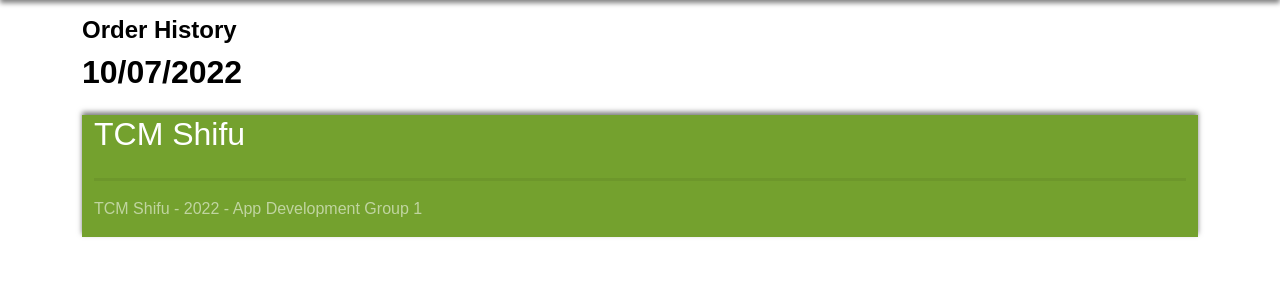
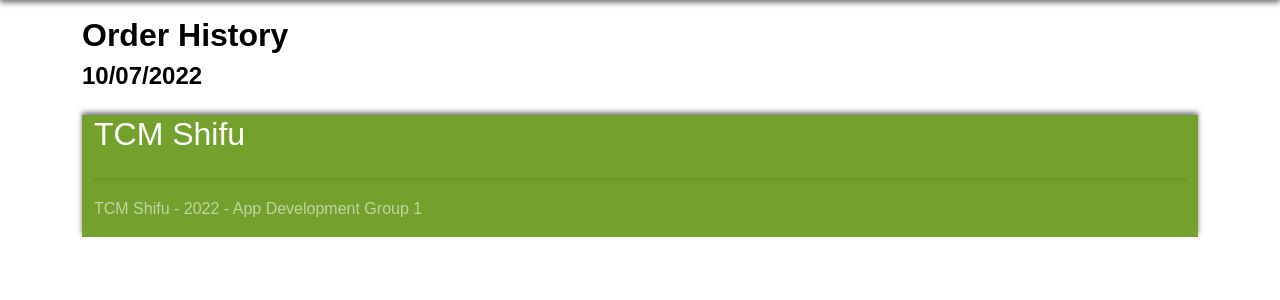
Before and after one commit to josephlee222/TCMProject, a Flask app: template templates/order history/orderhistory.html in a window 1280 px wide. Shown: the part 56-356 px from the top of the page. Run offline with Flask 2, Linux system fonts and the light colour scheme; the template is opened without the code that fills it, so the values that code supplies are empty; some libraries are stand-ins or nearby versions; some web fonts are replaced.

Commit message:
Check out

```diff
--- a/templates/order history/orderhistory.html
+++ b/templates/order history/orderhistory.html
@@ -9,10 +9,10 @@
 {% block content %}
     <div class="OHpage">
         <div class="date">
-        <h4 class="bold" style="font-weight: bold">Order History</h4>
+        <h2 class="bold" style="font-weight: bold">Order History</h2>
     </div>
     <div class="orders">
-        <h2 style="font-weight: bold" class="orderdate">10/07/2022</h2>
+        <h4 style="font-weight: bold" class="orderdate">10/07/2022</h4>
 
     </div>
 {% endblock %}
```
